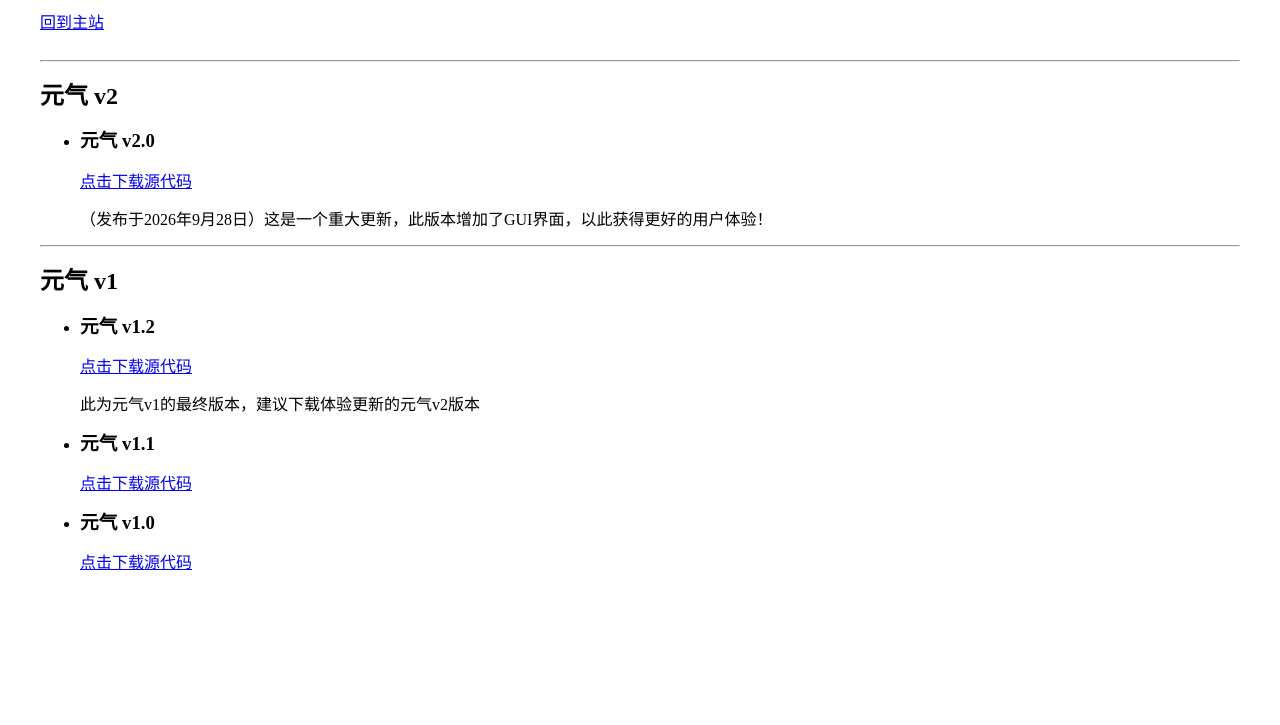
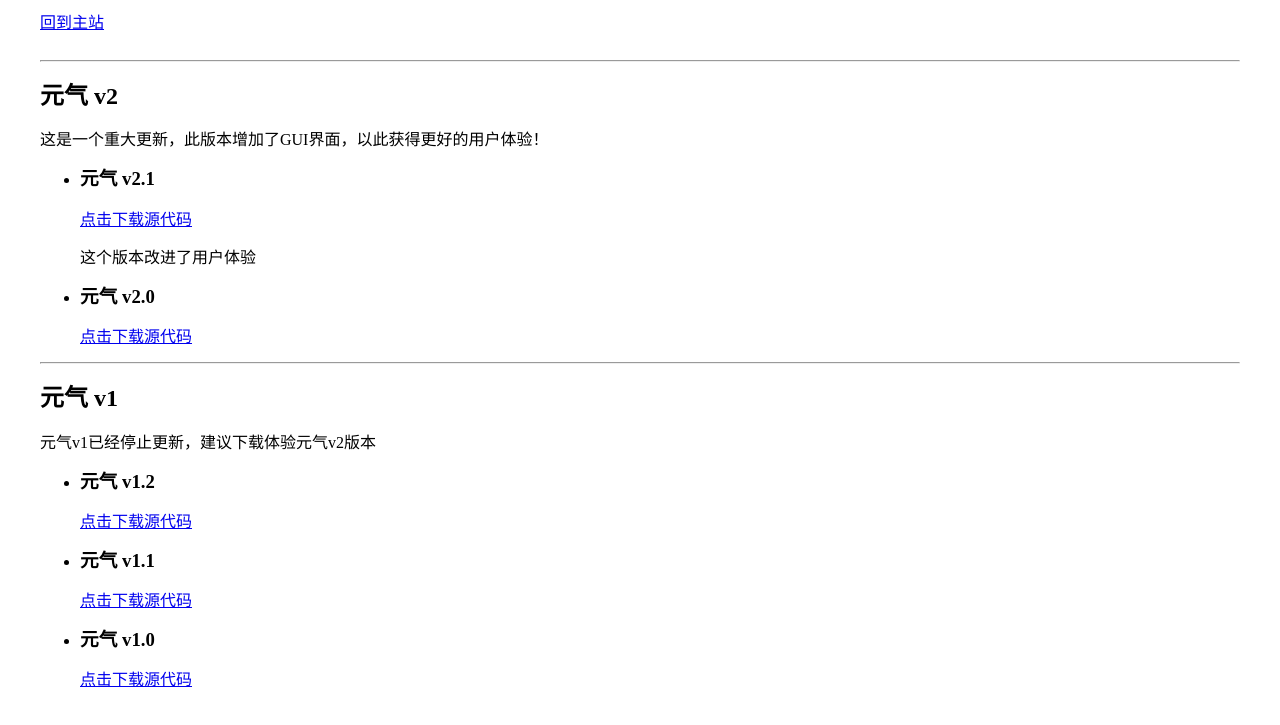
Before and after one commit to wyc15/wyc15.github.io, a plain HTML site: page 元气/index.html in a window 1280 px wide. Shown: the part 143-868 px from the top of the page. Before the commit the page ends 800 px from the top, so only its background shows below. Drawn offline with Linux system fonts and the light colour scheme.

Commit message:
Update index.html

```diff
--- a/元气/index.html
+++ b/元气/index.html
@@ -1,6 +1,7 @@
 <!DOCTYPE html>
 <html lang="zh-CN">
     <head>
+        <title>元气电脑版</title>
         <meta charset="UTF-8">
         <style>
             body{
@@ -21,23 +22,30 @@
         <br></br>
         <hr>
         <h2>元气 v2</h2>
+        <p>这是一个重大更新，此版本增加了GUI界面，以此获得更好的用户体验！</p>
         <ul>
+            <li>
+                <h3>元气 v2.1</h3>
+                <p>
+                    <a href="元气v2/元气v2.1/元气v2.1.py">点击下载源代码</a>
+                    <br></br>这个版本改进了用户体验
+                </p>
+            </li>
             <li>
                 <h3>元气 v2.0</h3>
                 <p>
                     <a href="元气v2/元气v2.0/元气v2.0.py">点击下载源代码</a>
-                    <br></br>（发布于2026年9月28日）这是一个重大更新，此版本增加了GUI界面，以此获得更好的用户体验！
                 </p>
             </li>
         </ul>
         <hr>
         <h2>元气 v1</h2>
+        <p>元气v1已经停止更新，建议下载体验元气v2版本</p>
         <ul>
             <li>
                 <h3>元气 v1.2</h3>
                 <p>
                     <a href="元气v1/元气v1.2/元气v1.2.py">点击下载源代码</a>
-                    <br></br>此为元气v1的最终版本，建议下载体验更新的元气v2版本
                 </p>
             </li>
             <li>
```
